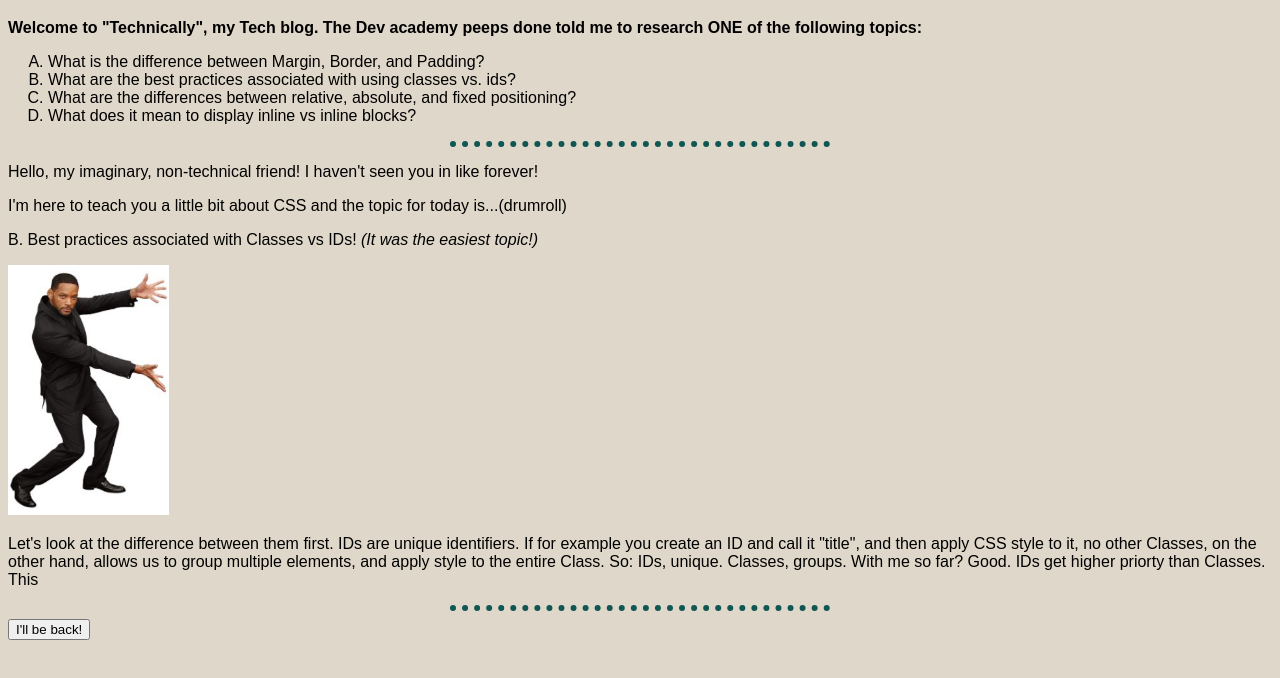
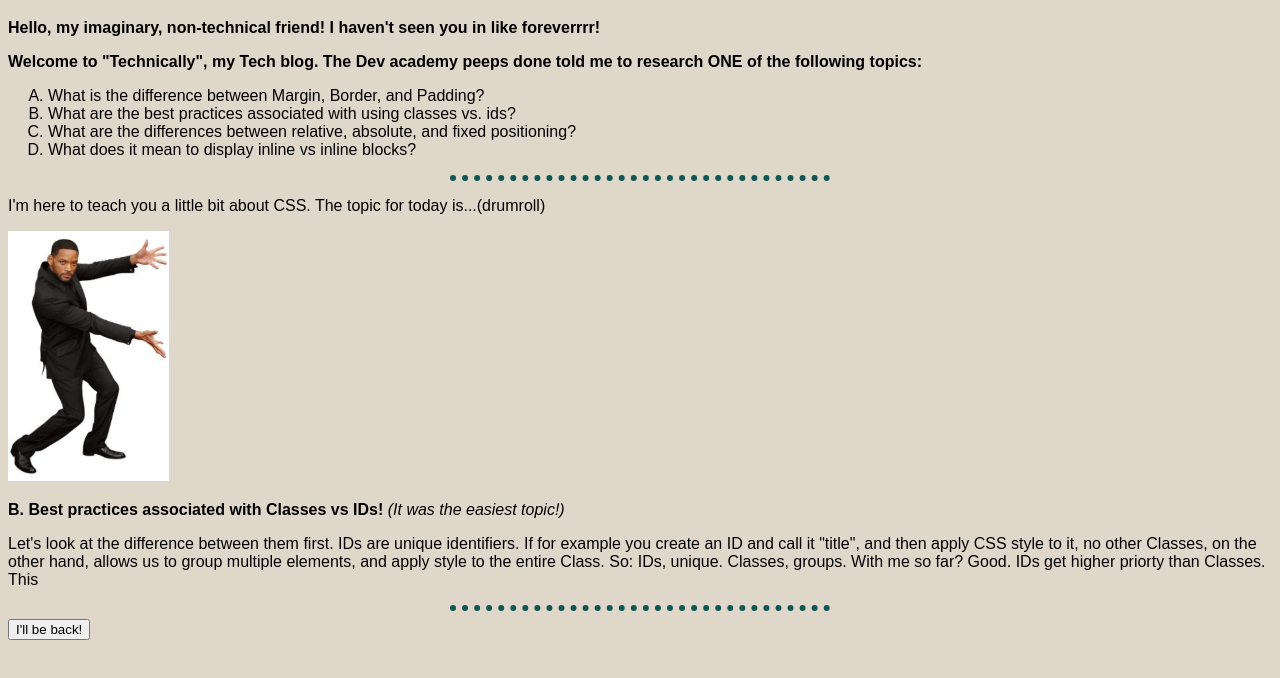
Before and after one commit to Francis-Pangan/Francis-Pangan.github.io, a plain HTML site: page html-css.html in a window 1280 px wide. Shown: the part 62-740 px from the top of the page. Drawn offline with Linux system fonts and the light colour scheme.

Commit message:
Update pages titles

```diff
--- a/html-css.html
+++ b/html-css.html
@@ -19,9 +19,8 @@
 
 
     <div>
-        <p>
-        <strong>Welcome to "Technically", my Tech blog. The Dev academy peeps done told me to research ONE of the following topics:</strong>
-        <p/>
+        <p><strong>Hello, my imaginary, non-technical friend! I haven't seen you in like foreverrrr! </strong>
+        <p><strong>Welcome to "Technically", my Tech blog. The Dev academy peeps done told me to research ONE of the following topics:</strong></p>
 
         <ol type="A">
             <li>What is the difference between Margin, Border, and Padding?</li>
@@ -33,12 +32,12 @@
       </div>
      <hr>
       <div>
-        <p>Hello, my imaginary, non-technical friend! I haven't seen you in like forever!</p>
-        <p>I'm here to teach you a little bit about CSS and the topic for today is...(drumroll)</p>
-        <p>B. Best practices associated with Classes vs IDs!<em> (It was the easiest topic!)</em></p>
+        <p>I'm here to teach you a little bit about CSS. The topic for today is...(drumroll)</p>
       </div>
 
       <img src="WillSmith.jpg" height="250"</img>
+      <p><strong>B. Best practices associated with Classes vs IDs!</strong><em> (It was the easiest topic!)</em></p>
+
       <div>
         <p>Let's look at the difference between them first. IDs are unique identifiers. If for example you create an ID and call it "title", and then apply CSS style to it,
           no other
```
Also changed, not shown: Index.html (+3 -3 lines), Identity&Values.html (renamed from Identity & Values.html), LearningPlan.html (renamed from Learning Plan.html).
